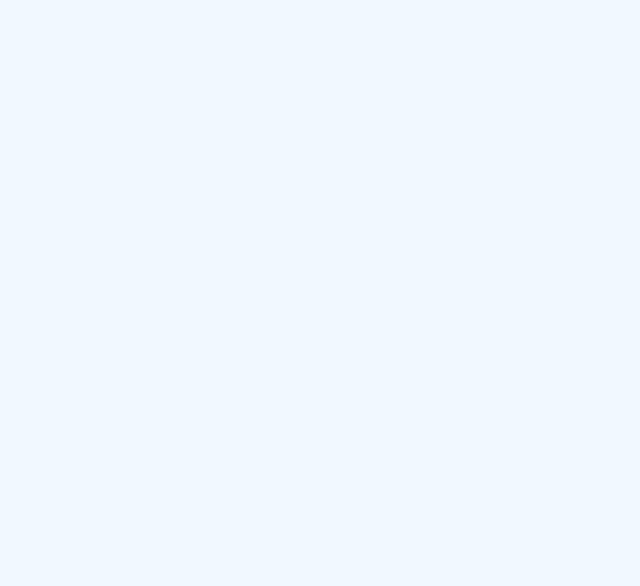
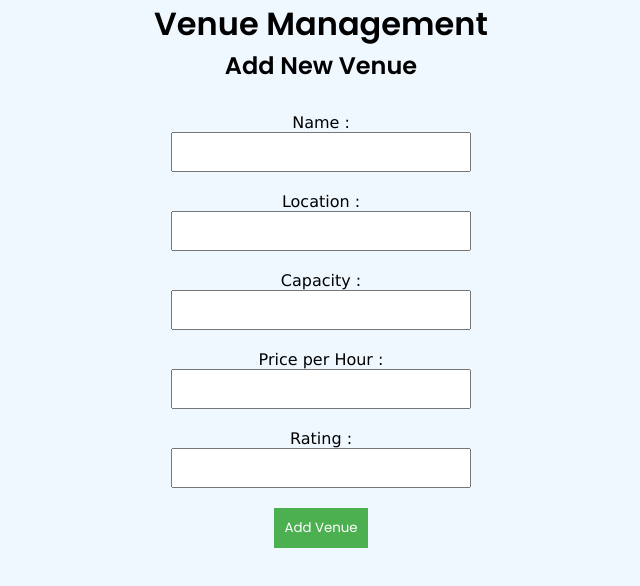
Before and after one commit to Elctrony/EventMangment, a React (Create React App) app in the folder Front-End/react_app/: page /AddVenue in a window 1280 px wide. Before the commit this address had no page. Shown: the top 586 px of the page, without its empty margins (319-959 px from the left). Built offline with nearby package versions, Linux system fonts and the light colour scheme.

Commit message:
Dashboard,Add Venue,Add OrgTeam

```diff
--- /dev/null
+++ b/Front-End/react_app/src/AddOrgTeam.css
@@ -0,0 +1,13 @@
+
+.team-member-box {
+    border: 1px solid #ccc;
+    padding: 10px;
+    width: 200px;
+    box-sizing: border-box;
+    margin-bottom: 20px;
+  }
+
+  .team-member-box strong {
+    display: block;
+    margin-bottom: 10px;
+  }
--- /dev/null
+++ b/Front-End/react_app/src/AddOrgTeam.js
@@ -0,0 +1,69 @@
+import React, { useState } from 'react';
+import './AddOrgTeam.css';
+
+const AddOrgTeam = () => {
+  const [organizingTeam, setOrganizingTeam] = useState([]);
+  const [newTeamMember, setNewTeamMember] = useState({
+    name: '',
+    hiringCost: '',
+    rate: '',
+  });
+
+  const handleInputChange = (e) => {
+    const { name, value } = e.target;
+    setNewTeamMember((prevMember) => ({
+      ...prevMember,
+      [name]: value,
+    }));
+  };
+
+  const handleAddTeamMember = () => {
+    setOrganizingTeam((prevTeam) => [...prevTeam, newTeamMember]);
+    setNewTeamMember({
+      name: '',
+      hiringCost: '',
+      rate: '',
+    });
+  };
+
+  return (
+    <div>
+      <h1>Organizing Team Management</h1>
+      <div>
+        <h2>Add New Team Member</h2>
+        <form>
+          <label>
+            Name:
+            <input type="text" name="name" value={newTeamMember.name} onChange={handleInputChange} />
+          </label>
+          <label>
+            Hiring Cost:
+            <input type="text" name="hiringCost" value={newTeamMember.hiringCost} onChange={handleInputChange} />
+          </label>
+          <label>
+            Rate:
+            <input type="text" name="rate" value={newTeamMember.rate} onChange={handleInputChange} />
+          </label>
+          <button type="button" onClick={handleAddTeamMember}>
+            Add Team Member
+          </button>
+        </form>
+      </div>
+
+      {organizingTeam.length > 0 && (
+        <div>
+          <h2>Added Team Members</h2>
+          {organizingTeam.map((member, index) => (
+            <div key={index} className="team-member-box">
+              <strong>{member.name}</strong>
+              <p>Hiring Cost: {member.hiringCost}</p>
+              <p>Rate: {member.rate}</p>
+            </div>
+          ))}
+        </div>
+      )}
+    </div>
+  );
+};
+
+export default AddOrgTeam;
--- /dev/null
+++ b/Front-End/react_app/src/AddVenue.css
@@ -0,0 +1,33 @@
+
+.form-container {
+    margin-bottom: 20px;
+  }
+
+  form {
+    max-width: 300px;
+    margin: 0 auto;
+  }
+
+  label {
+    display: block;
+    margin-bottom: 10px;
+    font-family:'Lucida Sans', 'Lucida Sans Regular', 'Lucida Grande', 'Lucida Sans Unicode', Geneva, Verdana, sans-serif;
+  }
+
+  input {
+    width: 100%;
+    padding: 8px;
+    margin-bottom: 10px;
+  }
+
+  button {
+    padding: 10px;
+    background-color: #4caf50;
+    color: #fff;
+    border: none;
+    cursor: pointer;
+  }
+  button:hover{
+    scale: 1.2;
+    transition-duration: 0.8s;
+  }
--- /dev/null
+++ b/Front-End/react_app/src/AddVenue.js
@@ -0,0 +1,83 @@
+import React, { useState } from 'react';
+import './AddVenue.css';
+
+const VenuePage = () => {
+  const [venues, setVenues] = useState([]);
+  const [newVenue, setNewVenue] = useState({
+    name: '',
+    location: '',
+    capacity: '',
+    pricePerHour: '',
+    rating: '',
+  });
+
+  const handleInputChange = (e) => {
+    const { name, value } = e.target;
+    setNewVenue((prevVenue) => ({
+      ...prevVenue,
+      [name]: value,
+    }));
+  };
+
+  const handleAddVenue = () => {
+    setVenues((prevVenues) => [...prevVenues, newVenue]);
+    setNewVenue({
+      name: '',
+      location: '',
+      capacity: '',
+      pricePerHour: '',
+      rating: '',
+    });
+  };
+
+  return (
+    <div>
+      <h1>Venue Management</h1>
+      <div>
+        <h2>Add New Venue</h2>
+        <form>
+          <label>
+            Name :
+            <input type="text" name="name" value={newVenue.name} onChange={handleInputChange} />
+          </label>
+          <label>
+            Location :
+            <input type="text" name="location" value={newVenue.location} onChange={handleInputChange} />
+          </label>
+          <label>
+            Capacity :
+            <input type="text" name="capacity" value={newVenue.capacity} onChange={handleInputChange} />
+          </label>
+          <label>
+            Price per Hour :
+            <input type="text" name="pricePerHour" value={newVenue.pricePerHour} onChange={handleInputChange} />
+          </label>
+          <label>
+            Rating :
+            <input type="text" name="rating" value={newVenue.rating} onChange={handleInputChange} />
+          </label>
+          <button type="button" onClick={handleAddVenue}>
+            Add Venue
+          </button>
+        </form>
+      </div>
+
+      {venues.length > 0 && (
+        <div>
+          <h2>Added Venues</h2>
+          {venues.map((venue, index) => (
+            <div key={index} className="venue-box">
+              <strong>{venue.name}</strong>
+              <p>Location: {venue.location}</p>
+              <p>Capacity: {venue.capacity}</p>
+              <p>Price per Hour: {venue.pricePerHour}</p>
+              <p>Rating: {venue.rating}</p>
+            </div>
+          ))}
+        </div>
+      )}
+    </div>
+  );
+};
+
+export default VenuePage;
--- a/Front-End/react_app/src/App.js
+++ b/Front-End/react_app/src/App.js
@@ -8,6 +8,9 @@ import Sponsors from './Sponsors';
 import EventManager from './EventManager';
 import Offer from './Offer';
 import OrganizingTeamPage from './OrgSelection';
+import VenuePage from './AddVenue';
+import AddOrgTeam from './AddOrgTeam';
+import Dashboard from './DashBoard';
 
 import {
     BrowserRouter,
@@ -31,12 +34,14 @@ function App () {
         <div className="App">
             <BrowserRouter>
                 <Routes>
-                    <Route path="/" element={<OrganizingTeamPage/>}/>
+                    <Route path="/" element={<Dashboard/>}/>
                     <Route path ="/add-event" element={<EventManager/>}/>
                     <Route path="/offer/:id" element={<Offer/>} />
                     <Route path="/agenda/:id" element={<Agenda />} />
                     <Route path="/venue" element={<VenueList />} />
                     <Route path="/signup" element={<SignupForm/>}/>
+                    <Route path="/AddVenue" element={<VenuePage/>}/>
+                    <Route path="/AddOrgTeam" element={<AddOrgTeam/>}/>
                 </Routes>
             </BrowserRouter>
         </div>
--- /dev/null
+++ b/Front-End/react_app/src/DashBoard.css
@@ -0,0 +1,8 @@
+
+.button-container {
+    display: flex;
+    flex-direction: column;
+    gap: 10px;
+    max-width: auto;
+    align-items: center;
+  }
--- /dev/null
+++ b/Front-End/react_app/src/DashBoard.js
@@ -0,0 +1,32 @@
+import React from 'react';
+import './DashBoard.css';
+import { useNavigate  } from 'react-router-dom';
+
+
+
+
+
+const Dashboard = () => {
+    const navigate = useNavigate ();
+  const handleButtonClick1 = () => {
+    //console.log('Button 1');
+    navigate(`/AddVenue`)
+  };
+
+  const handleButtonClick2 = () => {
+    //console.log('Button 2');
+    navigate(`/AddOrgTeam`)
+  };
+
+  return (
+    <div>
+      <h1>Dashboard</h1>
+      <div className='button-container'>
+      <button onClick={handleButtonClick1}>Add Venue</button>
+      <button onClick={handleButtonClick2}>Add Organizing Team</button>
+      </div>
+    </div>
+  );
+};
+
+export default Dashboard;
```
